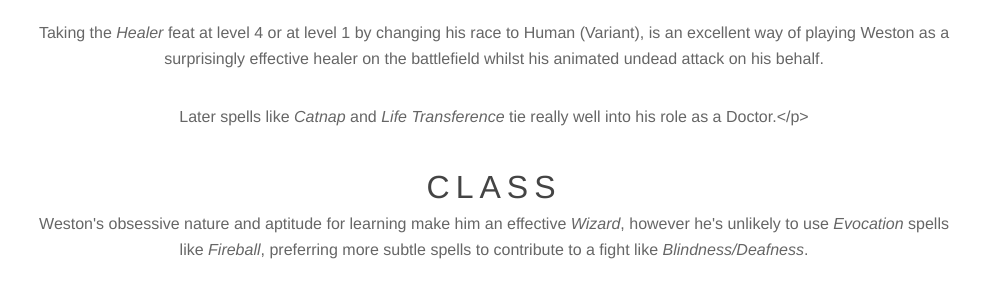
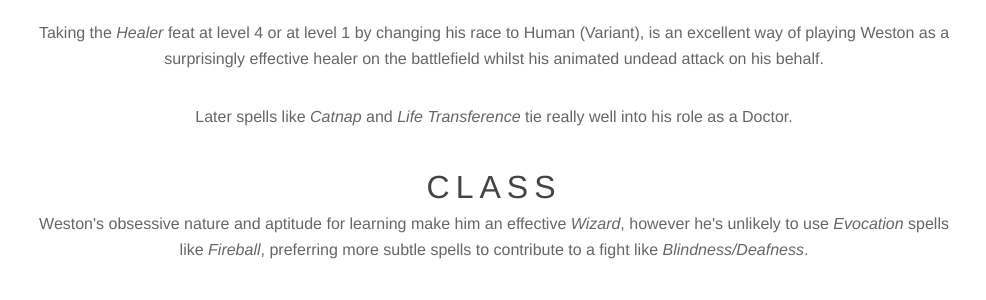
Before and after one commit to tjheslin1/dndrepository, a Jekyll site: the page built from _posts/2019-03-12-Weston-Herb.markdown, in a window 1280 px wide and 900 px high, scrolled down 3069 px. Shown: the part 152-452 px from the top of the window, without its empty margins (146-1132 px from the left). Built offline with Jekyll 4.4.1, drawn with Linux system fonts in a browser that asks for light colours; some web fonts are replaced.

```diff
--- a/_posts/2019-03-12-Weston-Herb.markdown
+++ b/_posts/2019-03-12-Weston-Herb.markdown
@@ -53,7 +53,7 @@ If opting to have Weston's right arm lost, one explanation is that he lost it in
 <p>Taking the <i>Healer</i> feat at level 4 or at level 1 by changing his race to Human (Variant), is an excellent way of playing Weston as a surprisingly
 effective healer on the battlefield whilst his animated undead attack on his behalf.</p>
 
-Later spells like <i>Catnap</i> and <i>Life Transference</i> tie really well into his role as a Doctor.</p>
+<p>Later spells like <i>Catnap</i> and <i>Life Transference</i> tie really well into his role as a Doctor.</p>
 
 <h1>Class</h1>
 
```
